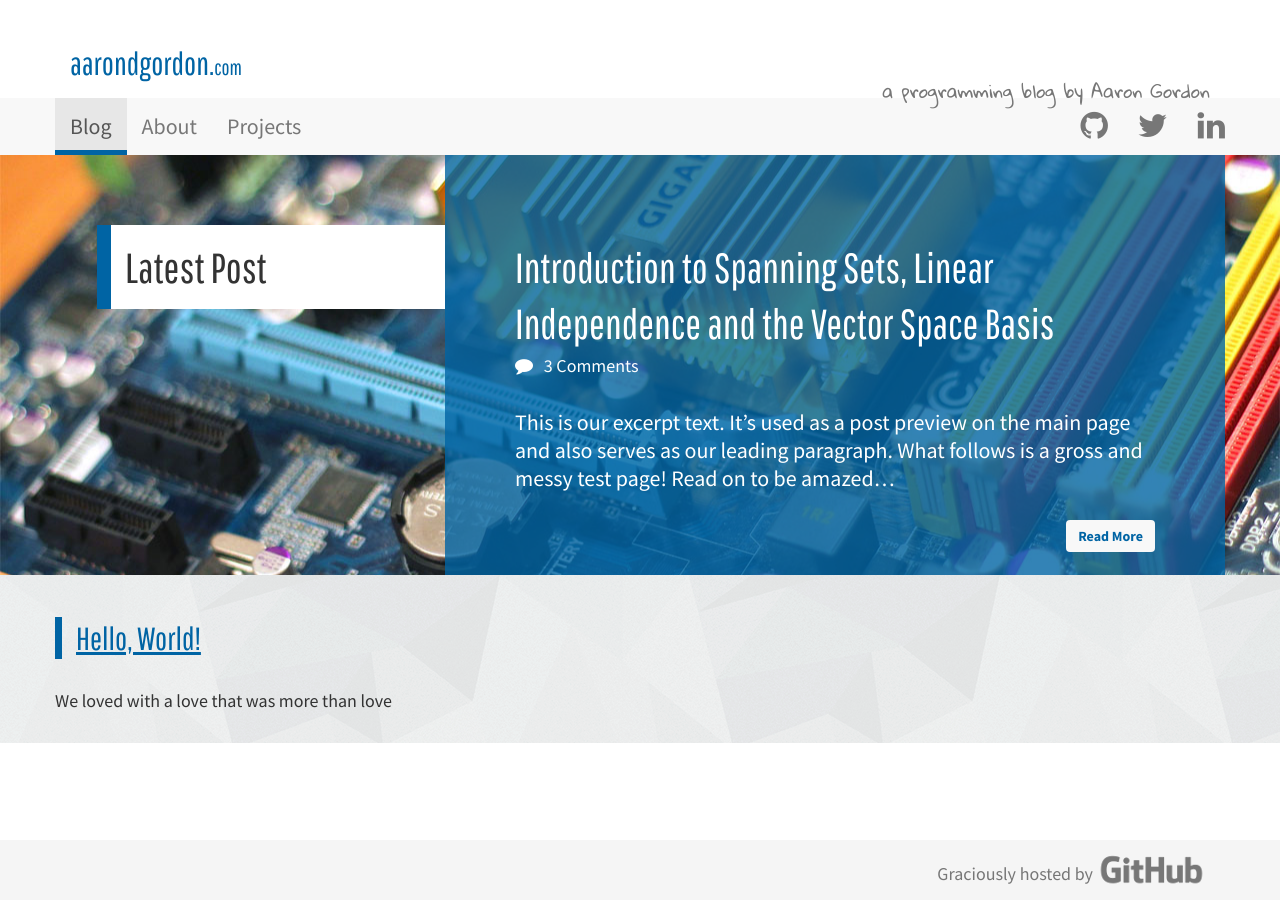
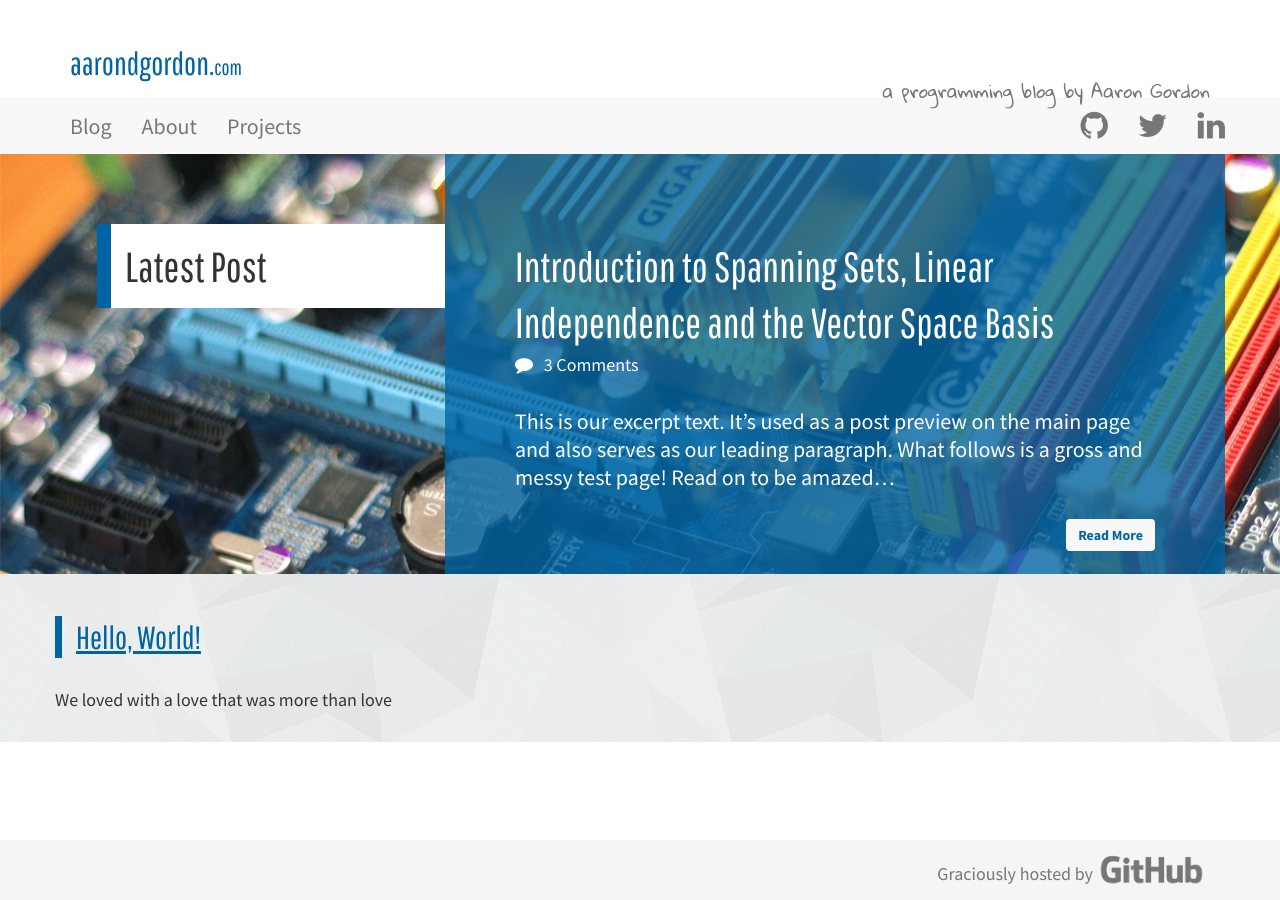
Before and after one commit to aarondgordon/aarondgordon.github.io, a Jekyll site: the page built from index.html, in a window 1280 px wide. Built offline with Jekyll 4.4.1, drawn with Linux system fonts in a browser that asks for light colours; nearby versions of some CDN libraries.

Commit message:
Testing liquid conditionals for active menu links

```diff
--- a/_layouts/default.html
+++ b/_layouts/default.html
@@ -61,9 +61,9 @@
         </div>
         <div id="navbar" class="collapse navbar-collapse">
           <ul class="nav navbar-nav navbar-menu">
-            <li class="active"><a href="#">Blog</a></li>
-            <li><a href="#">About</a></li>
-            <li><a href="#">Projects</a></li>
+            <li {% if title=='Aaron Gordon' %} class="active" {% endif %}><a href="/">Blog</a></li>
+            <li {% if title=='About' %} class="active" {% endif %}><a href="/about">About</a></li>
+            <li {% if title=='Projects' %} class="active" {% endif %}><a href="/projects">Projects</a></li>
           </ul>
           <ul class="nav navbar-nav navbar-right navbar-social">
             <li><a href="https://github.com/aarondgordon"><i class="fa fa-github"></i></a></li>
```
